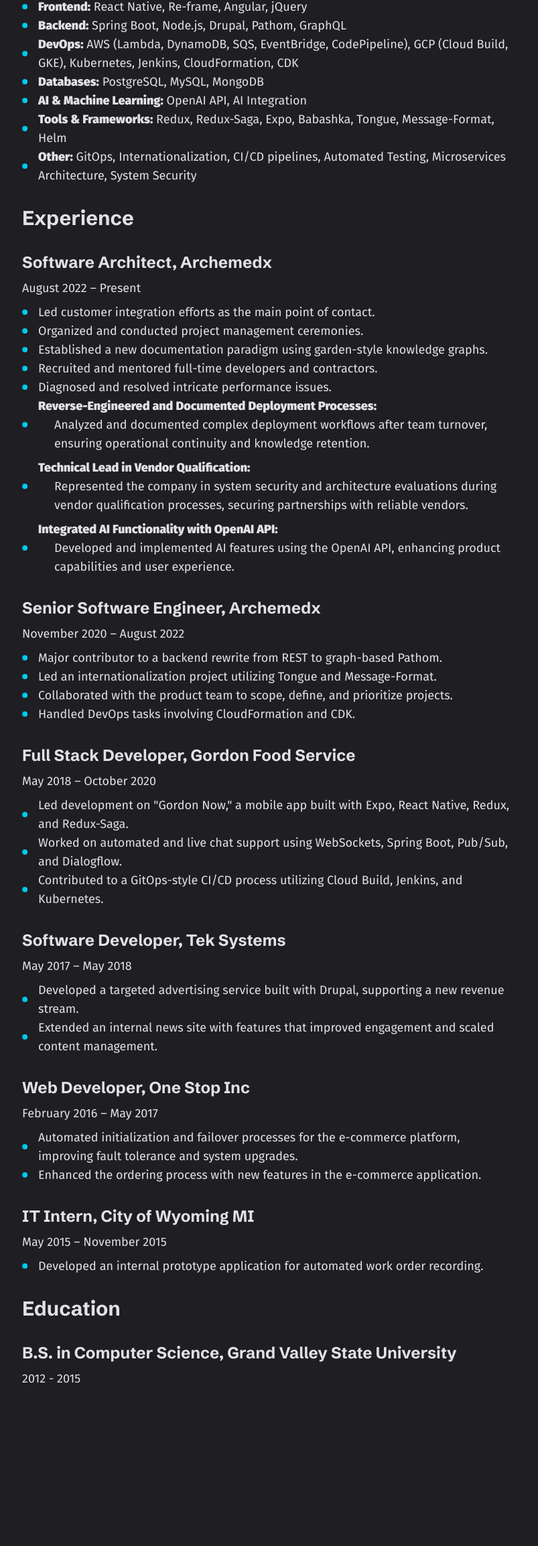
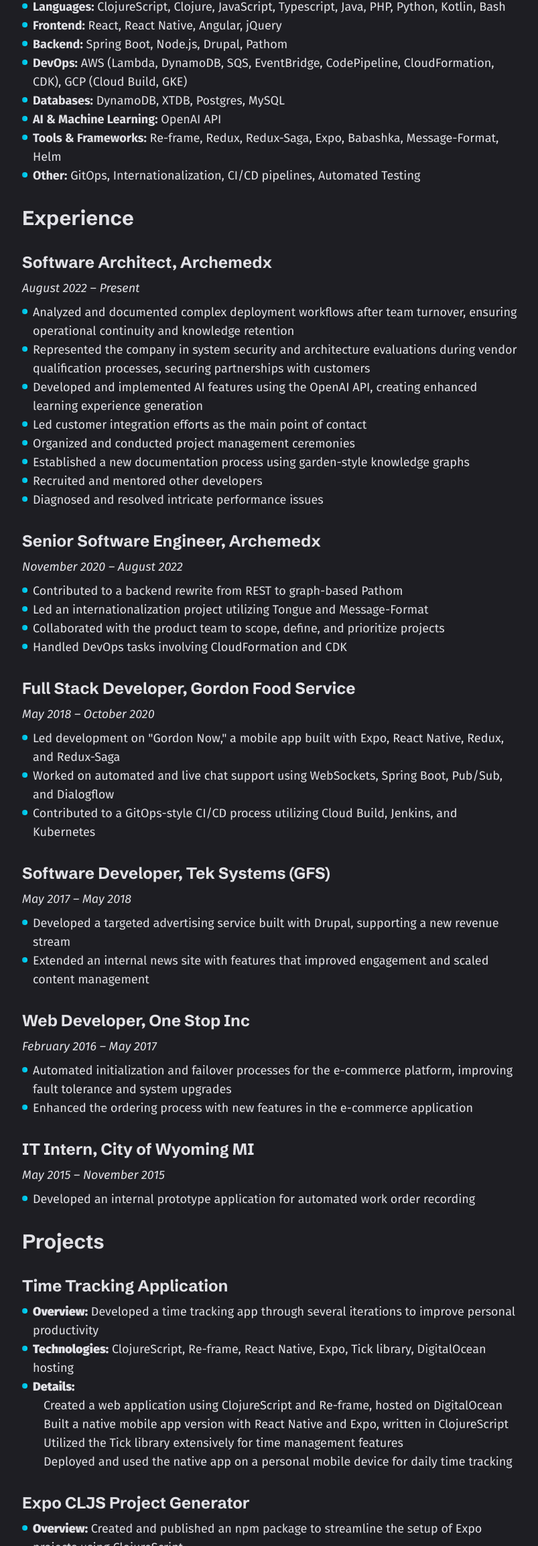
Before and after one commit to jgoodhcg/org-blog, a website: page static/resume/index.html in a window 1280 px wide. Shown: the part 492-2800 px from the top of the page at 67% size, without its empty margins (111-914 px from the left). Before the commit the page ends 2588 px from the top, so only its background shows below. Drawn offline with nearby package versions, Linux system fonts and the light colour scheme.

Commit message:
Update resume

```diff
--- a/css/input.css
+++ b/css/input.css
@@ -72,14 +72,17 @@
 
 ul > li, ol > li {
   @apply relative pl-6;
+  position: relative;
+  padding-left: 1rem; /* Adjust as needed */
+  list-style: none; /* Remove default bullets */
 }
 
 ul > li::before, ol > li::before {
   content: '';
-  @apply w-2 h-2 rounded-full bg-gradient-to-r from-cyan-900 to-cyan absolute;
+  position: absolute;
   left: 0;
-  top: 50%;
-  transform: translateY(-50%);
+  top: 0.5em;
+  @apply w-2 h-2 rounded-full bg-gradient-to-r from-cyan-900 to-cyan;
 }
 
 /* Removes nested, might need to be removed in favor of explicit nesting levels */
--- a/static/resume/index.html
+++ b/static/resume/index.html
@@ -2,109 +2,163 @@
 <h2 id="professional-summary">Professional Summary</h2>
 <p>Senior Full Stack Software Engineer with over 8 years of experience
 in designing, developing, and leading complex software projects.
-Proficient in a wide range of technologies and frameworks, with a strong
-focus on delivering high-quality, scalable solutions. Experienced in
-team leadership, project management, cross-functional collaboration, and
-integrating AI functionalities.</p>
+Demonstrates rapid learning ability, strong problem-solving skills, and
+excellence in both independent and collaborative environments. Proven
+track record of effectively representing organizations to external
+stakeholders, including vendors and clients. Experienced in
+reverse-engineering complex systems, integrating AI functionalities, and
+maintaining secure systems.</p>
 <h2 id="skills">Skills</h2>
 <ul>
-<li><strong><strong>Languages:</strong></strong> Clojure, JavaScript,
-Java, PHP, Python, Kotlin, Bash</li>
-<li><strong><strong>Frontend:</strong></strong> React Native, Re-frame,
-Angular, jQuery</li>
-<li><strong><strong>Backend:</strong></strong> Spring Boot, Node.js,
-Drupal, Pathom, GraphQL</li>
-<li><strong><strong>DevOps:</strong></strong> AWS (Lambda, DynamoDB,
-SQS, EventBridge, CodePipeline), GCP (Cloud Build, GKE), Kubernetes,
-Jenkins, CloudFormation, CDK</li>
-<li><strong><strong>Databases:</strong></strong> PostgreSQL, MySQL,
-MongoDB</li>
-<li><strong><strong>AI &amp; Machine Learning:</strong></strong> OpenAI
-API, AI Integration</li>
-<li><strong><strong>Tools &amp; Frameworks:</strong></strong> Redux,
-Redux-Saga, Expo, Babashka, Tongue, Message-Format, Helm</li>
-<li><strong><strong>Other:</strong></strong> GitOps,
-Internationalization, CI/CD pipelines, Automated Testing, Microservices
-Architecture, System Security</li>
+<li><strong>Languages:</strong> ClojureScript, Clojure, JavaScript,
+Typescript, Java, PHP, Python, Kotlin, Bash</li>
+<li><strong>Frontend:</strong> React, React Native, Angular, jQuery</li>
+<li><strong>Backend:</strong> Spring Boot, Node.js, Drupal, Pathom</li>
+<li><strong>DevOps:</strong> AWS (Lambda, DynamoDB, SQS, EventBridge,
+CodePipeline, CloudFormation, CDK), GCP (Cloud Build, GKE)</li>
+<li><strong>Databases:</strong> DynamoDB, XTDB, Postgres, MySQL</li>
+<li><strong>AI &amp; Machine Learning:</strong> OpenAI API</li>
+<li><strong>Tools &amp; Frameworks:</strong> Re-frame, Redux,
+Redux-Saga, Expo, Babashka, Message-Format, Helm</li>
+<li><strong>Other:</strong> GitOps, Internationalization, CI/CD
+pipelines, Automated Testing</li>
 </ul>
 <h2 id="experience">Experience</h2>
 <h3 id="software-architect-archemedx">Software Architect, Archemedx</h3>
-<p>August 2022 – Present</p>
-<ul>
-<li>Led customer integration efforts as the main point of contact.</li>
-<li>Organized and conducted project management ceremonies.</li>
-<li>Established a new documentation paradigm using garden-style
-knowledge graphs.</li>
-<li>Recruited and mentored full-time developers and contractors.</li>
-<li>Diagnosed and resolved intricate performance issues.</li>
-<li><strong><strong>Reverse-Engineered and Documented Deployment
-Processes:</strong></strong>
+<p><em>August 2022 – Present</em></p>
 <ul>
 <li>Analyzed and documented complex deployment workflows after team
-turnover, ensuring operational continuity and knowledge retention.</li>
-</ul></li>
-<li><strong><strong>Technical Lead in Vendor
-Qualification:</strong></strong>
-<ul>
+turnover, ensuring operational continuity and knowledge retention</li>
 <li>Represented the company in system security and architecture
 evaluations during vendor qualification processes, securing partnerships
-with reliable vendors.</li>
-</ul></li>
-<li><strong><strong>Integrated AI Functionality with OpenAI
-API:</strong></strong>
-<ul>
-<li>Developed and implemented AI features using the OpenAI API,
-enhancing product capabilities and user experience.</li>
-</ul></li>
+with customers</li>
+<li>Developed and implemented AI features using the OpenAI API, creating
+enhanced learning experience generation</li>
+<li>Led customer integration efforts as the main point of contact</li>
+<li>Organized and conducted project management ceremonies</li>
+<li>Established a new documentation process using garden-style knowledge
+graphs</li>
+<li>Recruited and mentored other developers</li>
+<li>Diagnosed and resolved intricate performance issues</li>
 </ul>
 <h3 id="senior-software-engineer-archemedx">Senior Software Engineer,
 Archemedx</h3>
-<p>November 2020 – August 2022</p>
+<p><em>November 2020 – August 2022</em></p>
 <ul>
-<li>Major contributor to a backend rewrite from REST to graph-based
-Pathom.</li>
+<li>Contributed to a backend rewrite from REST to graph-based
+Pathom</li>
 <li>Led an internationalization project utilizing Tongue and
-Message-Format.</li>
+Message-Format</li>
 <li>Collaborated with the product team to scope, define, and prioritize
-projects.</li>
-<li>Handled DevOps tasks involving CloudFormation and CDK.</li>
+projects</li>
+<li>Handled DevOps tasks involving CloudFormation and CDK</li>
 </ul>
 <h3 id="full-stack-developer-gordon-food-service">Full Stack Developer,
 Gordon Food Service</h3>
-<p>May 2018 – October 2020</p>
+<p><em>May 2018 – October 2020</em></p>
 <ul>
 <li>Led development on &quot;Gordon Now,&quot; a mobile app built with Expo, React
-Native, Redux, and Redux-Saga.</li>
+Native, Redux, and Redux-Saga</li>
 <li>Worked on automated and live chat support using WebSockets, Spring
-Boot, Pub/Sub, and Dialogflow.</li>
+Boot, Pub/Sub, and Dialogflow</li>
 <li>Contributed to a GitOps-style CI/CD process utilizing Cloud Build,
-Jenkins, and Kubernetes.</li>
+Jenkins, and Kubernetes</li>
 </ul>
-<h3 id="software-developer-tek-systems">Software Developer, Tek
-Systems</h3>
-<p>May 2017 – May 2018</p>
+<h3 id="software-developer-tek-systems-gfs">Software Developer, Tek
+Systems (GFS)</h3>
+<p><em>May 2017 – May 2018</em></p>
 <ul>
 <li>Developed a targeted advertising service built with Drupal,
-supporting a new revenue stream.</li>
+supporting a new revenue stream</li>
 <li>Extended an internal news site with features that improved
-engagement and scaled content management.</li>
+engagement and scaled content management</li>
 </ul>
 <h3 id="web-developer-one-stop-inc">Web Developer, One Stop Inc</h3>
-<p>February 2016 – May 2017</p>
+<p><em>February 2016 – May 2017</em></p>
 <ul>
 <li>Automated initialization and failover processes for the e-commerce
-platform, improving fault tolerance and system upgrades.</li>
+platform, improving fault tolerance and system upgrades</li>
 <li>Enhanced the ordering process with new features in the e-commerce
-application.</li>
+application</li>
 </ul>
 <h3 id="it-intern-city-of-wyoming-mi">IT Intern, City of Wyoming MI</h3>
-<p>May 2015 – November 2015</p>
+<p><em>May 2015 – November 2015</em></p>
 <ul>
 <li>Developed an internal prototype application for automated work order
-recording.</li>
+recording</li>
+</ul>
+<h2 id="projects">Projects</h2>
+<h3 id="time-tracking-application">Time Tracking Application</h3>
+<ul>
+<li><strong><strong>Overview:</strong></strong> Developed a time
+tracking app through several iterations to improve personal
+productivity</li>
+<li><strong><strong>Technologies:</strong></strong> ClojureScript,
+Re-frame, React Native, Expo, Tick library, DigitalOcean hosting</li>
+<li><strong><strong>Details:</strong></strong>
+<ul>
+<li>Created a web application using ClojureScript and Re-frame, hosted
+on DigitalOcean</li>
+<li>Built a native mobile app version with React Native and Expo,
+written in ClojureScript</li>
+<li>Utilized the Tick library extensively for time management
+features</li>
+<li>Deployed and used the native app on a personal mobile device for
+daily time tracking</li>
+</ul></li>
+</ul>
+<h3 id="expo-cljs-project-generator">Expo CLJS Project Generator</h3>
+<ul>
+<li><strong><strong>Overview:</strong></strong> Created and published an
+npm package to streamline the setup of Expo projects using
+ClojureScript</li>
+<li><strong><strong>Technologies:</strong></strong> Node.js, npm, Expo,
+ClojureScript</li>
+<li><strong><strong>Achievements:</strong></strong>
+<ul>
+<li>Had a few people engage with it in the clojure community with
+generally positive responses</li>
+</ul></li>
+</ul>
+<h3 id="everything-tracker-with-biff">&quot;Everything&quot; Tracker with
+Biff</h3>
+<ul>
+<li><strong><strong>Overview:</strong></strong> Currently developing a
+comprehensive tracking application to manage various aspects of personal
+and professional life</li>
+<li><strong><strong>Technologies:</strong></strong> Biff (Clojure web
+framework), XTDB</li>
+<li><strong><strong>Details:</strong></strong>
+<ul>
+<li>Still an early work in progress but with lots of ambition</li>
+</ul></li>
+</ul>
+<h3 id="openai-api-based-dnd-music-selector">OpenAI API-based DnD Music
+Selector</h3>
+<ul>
+<li><strong><strong>Overview:</strong></strong> Prototyped an
+application to enhance tabletop gaming sessions with dynamic music
+selection</li>
+<li><strong><strong>Technologies:</strong></strong> JavaScript, OpenAI
+API, Web Audio API</li>
+<li><strong><strong>Details:</strong></strong>
+<ul>
+<li>Implemented real-time audio transcription from microphone input</li>
+<li>Intending to use an AI assistant to analyze game narration and
+select appropriate background music</li>
+<li>Aimed to improve immersion during Dungeons &amp; Dragons
+sessions</li>
+</ul></li>
+</ul>
+<h3 id="game-development-exploration">Game Development Exploration</h3>
+<ul>
+<li><strong><strong>Overview:</strong></strong> Explored game
+development and audio programming as a hobby</li>
+<li><strong><strong>Technologies:</strong></strong> Rust, Bevy game
+engine, Godot game engine, Edna (MIDI music library)</li>
 </ul>
 <h2 id="education">Education</h2>
 <h3 id="b.s.-in-computer-science-grand-valley-state-university">B.S. in
 Computer Science, Grand Valley State University</h3>
-<p>2012 - 2015</p>
+<p><em>2012 - 2015</em></p>
 </div></div></main><script type="module">import mermaid from 'https://cdn.jsdelivr.net/npm/mermaid@10/dist/mermaid.esm.min.mjs';</script></body></html>
```
Also changed, not shown: pages/resume.md (added, +192 -0 lines), static/css/output.css, 1 other file.
